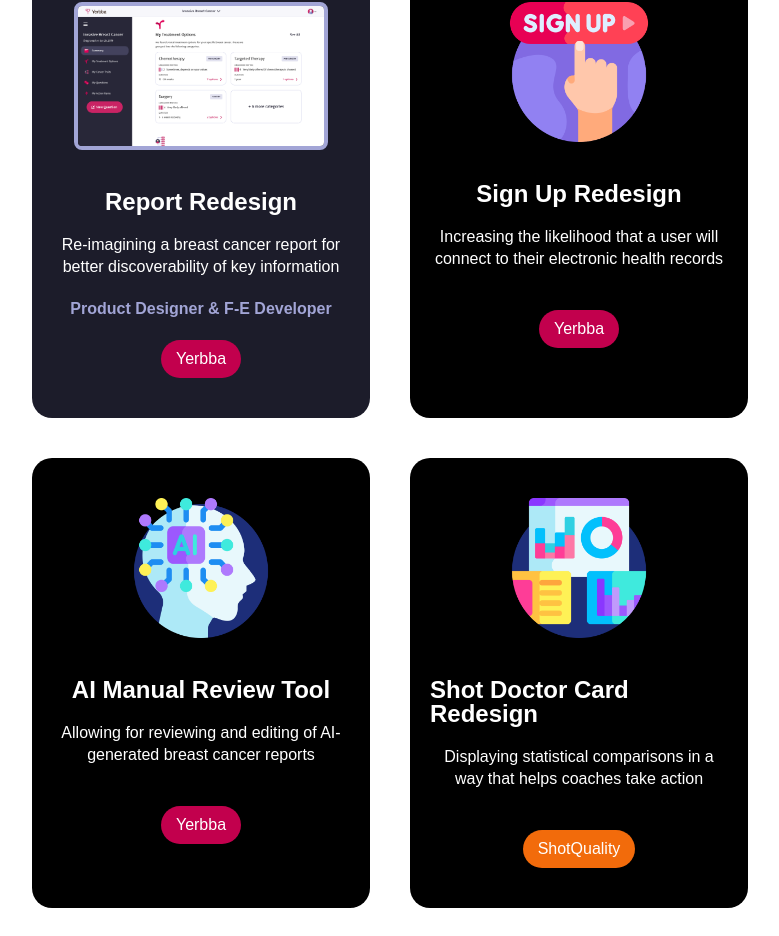
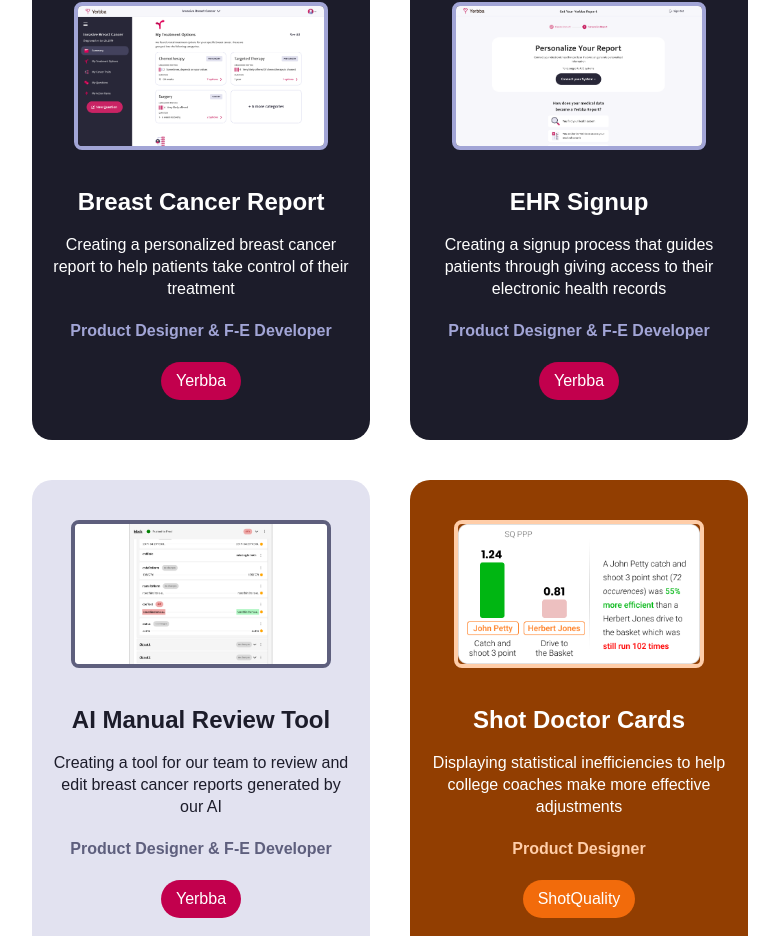
Before and after one commit to BenA56/Portfolio, a React (Create React App) app: page /Summary in a window 1280 px wide. Shown: the part 762-1698 px from the top of the page, without its empty margins (158-937 px from the left). Built offline with nearby package versions, Linux system fonts and the light colour scheme.

Commit message:
Case study cards

```diff
--- a/src/AIManualReviewTool/AIManualReviewTool.jsx
+++ b/src/AIManualReviewTool/AIManualReviewTool.jsx
@@ -1,7 +1,8 @@
 import CaseStudyHeader from "../CaseStudyHeader"
 import MyRole from "../MyRole"
 import NavBar from "../NavBar"
-import CaseStudy from "../CaseStudy"
+import CaseStudies from "../CaseStudies"
+
 
 const content = {
     background: "In order to guarantee accuracy, each breast cancer report generated by our AI must be manually reviewed before the user can see it.",
@@ -60,9 +61,12 @@
                 <div style={{display: "flex", flexDirection: "column", gap: "40px"}}>
                     <div className="header2"> Other Case Studies </div>
                     <div className="caseStudies">
-                        <CaseStudy name="Report Redesign" desc="Re-imagining a breast cancer report for better discoverability of key information" logo="/report.png" type="NDA" company="Yerbba"/>
-                        <CaseStudy name="Sign Up Redesign" desc="Increasing the likelihood that a user will connect to their electronic health records" logo="/signup.png" type="full" company="Yerbba"/>
-                        <CaseStudy name="Shot Doctor Card Redesign" desc="Displaying statistical comparisons in a way that helps coaches take action" logo="/analytics.png" type="full" company="ShotQuality"/>
+                        <CaseStudies show={{
+                            report: true,
+                            signup: true,
+                            review: false,
+                            cards: true
+                        }} />
                     </div>
                 </div>
             </div>
--- a/src/App.js
+++ b/src/App.js
@@ -1,6 +1,6 @@
 import './App.css';
 import NavBar from './NavBar';
-import CaseStudy from './CaseStudy';
+import CaseStudies from './CaseStudies';
 
 export const pageTitle = {
   fontFamily: "Mukta",
@@ -21,20 +21,12 @@
         <div className='bigContent' style={{maxWidth: "700px"}}> I'm a <b>Product Designer</b> with a Computer Science degree. After 2.5 years spent designing and building a personalized breast cancer report ... I eagerly await my next challenge. </div>
         <div className='header2'> Check Out My Work</div>
         <div className='caseStudies'>
-
-          {/* Report redesign case study card */}
-          <CaseStudy
-            name="Report Redesign"
-            desc="Re-imagining a breast cancer report for better discoverability of key information"
-            logo="/Summary-Options.png"
-            role="Product Designer & F-E Developer"
-            company="Yerbba"
-            backgroundColor="#1C1C2A"
-            accentColor="#A2A5D6"
-          />
-          <CaseStudy name="Sign Up Redesign" desc="Increasing the likelihood that a user will connect to their electronic health records" logo="/signup.png" type="full" company="Yerbba"/>
-          <CaseStudy name="AI Manual Review Tool" desc="Allowing for reviewing and editing of AI-generated breast cancer reports" logo="/artificial-intelligence.png" type="full" company="Yerbba"/>
-          <CaseStudy name="Shot Doctor Card Redesign" desc="Displaying statistical comparisons in a way that helps coaches take action" logo="/analytics.png" type="full" company="ShotQuality"/>
+          <CaseStudies show={{
+            report: true,
+            signup: true,
+            review: true,
+            cards: true
+          }} />
         </div>
       </div>
     </div>
--- /dev/null
+++ b/src/CaseStudies.jsx
@@ -0,0 +1,68 @@
+import React from "react"
+import CaseStudy from './CaseStudy';
+
+
+function CaseStudies(props) {
+    const {show} = props
+
+    return (
+        <React.Fragment>
+
+        {/* Report redesign case study card */}
+        {show.report ?
+            <CaseStudy
+                name="Breast Cancer Report"
+                desc="Creating a personalized breast cancer report to help patients take control of their treatment"
+                logo="/Summary-Options.png"
+                role="Product Designer & F-E Developer"
+                company="Yerbba"
+                backgroundColor="#1C1C2A"
+                accentColor="#A2A5D6"
+            />
+        : null}
+
+        {/* Signup redesign case study card */}
+        {show.signup ?
+            <CaseStudy
+                name="EHR Signup"
+                desc="Creating a signup process that guides patients through giving access to their electronic health records"
+                logo="/Yerbba-Signup.png"
+                role="Product Designer & F-E Developer"
+                company="Yerbba"
+                backgroundColor="#1C1C2A"
+                accentColor="#A2A5D6"
+            />
+        : null}
+
+        {/* AI Manual Review tool case study card */}
+        {show.review ?
+            <CaseStudy
+                name="AI Manual Review Tool"
+                desc="Creating a tool for our team to review and edit breast cancer reports generated by our AI"
+                logo="/Manual-Review.png"
+                role="Product Designer & F-E Developer"
+                company="Yerbba"
+                backgroundColor="#E2E2F0"
+                textColor="#1C1C2A"
+                accentColor="#5E5F7D"
+            />
+        : null}
+
+        {/* ShotDoctor case study card */}
+        {show.cards ?
+            <CaseStudy
+                name="Shot Doctor Cards"
+                desc="Displaying statistical inefficiencies to help college coaches make more effective adjustments"
+                logo="/comparison1.png"
+                role="Product Designer"
+                company="ShotQuality"
+                backgroundColor="#923E01"
+                textColor="white"
+                accentColor="#FFCDA8"
+            />
+        : null}
+        </React.Fragment>
+    )
+}
+
+export default CaseStudies
--- a/src/CaseStudy.css
+++ b/src/CaseStudy.css
@@ -10,10 +10,12 @@
     padding: 40px 20px;
     cursor: pointer;
     text-decoration: none;
+    transition: box-shadow 0.3s;
+
 }
 
 .card:hover {
-    background-color: #2D2D2D;
+    box-shadow: 0px 4px 16px 8px rgb(0,0,0,0.40);
 }
 
 .detailsWrapper {
--- a/src/CaseStudy.jsx
+++ b/src/CaseStudy.jsx
@@ -1,6 +1,5 @@
 import "./CaseStudy.css"
 import CompanyTag from "./Tags/CompanyTag"
-import TypeTag from "./Tags/TypeTag"
 import { Link } from "react-router-dom";
 
 function CaseStudy(props) {
@@ -9,7 +8,7 @@
     return (
         <Link className="card" to={`/` + name.split(" ").join("")} style={{backgroundColor: backgroundColor}}>
             <img src={logo} alt="name" width="auto" height="140px" style={{borderRadius: "8px", border: `4px solid ${accentColor}`}}/>
-            <div className="detailsWrapper">
+            <div className="detailsWrapper" style={{color: textColor}}>
                 <div className="title"> {name} </div>
                 <div className="desc"> {desc} </div>
                 <div className="desc" style={{color: accentColor}}><b> {role} </b></div>
--- a/src/NavBar.jsx
+++ b/src/NavBar.jsx
@@ -3,7 +3,7 @@
 import "./NavBar.css"
 
 const tabs = [
-    "Summary", "Report Redesign", "Sign Up Redesign", "AI Manual Review Tool", "Shot Doctor Card Redesign"
+    "Summary", "Breast Cancer Report", "EHR Signup", "AI Manual Review Tool", "Shot Doctor Cards"
 ]
 
 function Tab(props) {
--- a/src/Report Redesign/ReportRedesign.jsx
+++ b/src/Report Redesign/ReportRedesign.jsx
@@ -1,8 +1,8 @@
 import NavBar from "../NavBar"
 import MyRole from "../MyRole"
-import CaseStudy from "../CaseStudy"
 import CaseStudyHeader from "../CaseStudyHeader"
 import Warning from "../Warning"
+import CaseStudies from "../CaseStudies"
 
 const content = {
     background: "Before I joined the company they had released a first version of the report. The purpose of the first version was to prove that it could be done so not much attention was paid to the actual user experience.",
@@ -27,7 +27,7 @@
 function ReportRedesign(props) {
     return (
         <div>
-            <NavBar selectedTab="Report Redesign"/>
+            <NavBar selectedTab="Breast Cancer Report"/>
 
             {/* Header */}
             <div style={{display: "flex", flexDirection: "row", alignItems: "center", justifyContent: "space-between", padding: "80px 200px", backgroundColor: "#282738", color: "white", marginBottom: "85px"}}>
@@ -81,9 +81,12 @@
                 <div style={{display: "flex", flexDirection: "column", gap: "40px"}}>
                     <div className="header2"> Other Case Studies </div>
                     <div className="caseStudies">
-                        <CaseStudy name="Sign Up Redesign" desc="Increasing the likelihood that a user will connect to their electronic health records" logo="/signup.png" type="full" company="Yerbba"/>
-                        <CaseStudy name="AI Manual Review Tool" desc="Allowing for reviewing and editing of AI-generated breast cancer reports" logo="/artificial-intelligence.png" type="full" company="Yerbba"/>
-                        <CaseStudy name="Shot Doctor Card Redesign" desc="Displaying statistical comparisons in a way that helps coaches take action" logo="/analytics.png" type="full" company="ShotQuality"/>
+                        <CaseStudies show={{
+                            report: false,
+                            signup: true,
+                            review: true,
+                            cards: true
+                        }} />
                     </div>
                 </div>
             </div>
--- a/src/ShotDoctorCardRedesign/ShotDoctorCardRedesign.jsx
+++ b/src/ShotDoctorCardRedesign/ShotDoctorCardRedesign.jsx
@@ -2,7 +2,8 @@
 import MyRole from "../MyRole"
 import CaseStudyHeader from "../CaseStudyHeader"
 import Warning from "../Warning"
-import CaseStudy from "../CaseStudy"
+import CaseStudies from "../CaseStudies"
+
 
 const content = {
     background: "Shot Doctor cards are statistical comparisons between players that are meant to help coaches get actionable insights.",
@@ -25,7 +26,7 @@
 function ShotDoctorCardRedesign(props) {
     return (
         <div className="App">
-            <NavBar selectedTab="Shot Doctor Card Redesign"/>
+            <NavBar selectedTab="Shot Doctor Cards"/>
             <div className="caseStudyContent">
                 <CaseStudyHeader
                     logo="/analytics.png"
@@ -75,9 +76,12 @@
                 <div style={{display: "flex", flexDirection: "column", gap: "40px"}}>
                     <div className="header2"> Other Case Studies </div>
                     <div className="caseStudies">
-                        <CaseStudy name="Report Redesign" desc="Re-imagining a breast cancer report for better discoverability of key information" logo="/report.png" type="NDA" company="Yerbba"/>
-                        <CaseStudy name="Sign Up Redesign" desc="Increasing the likelihood that a user will connect to their electronic health records" logo="/signup.png" type="full" company="Yerbba"/>
-                        <CaseStudy name="AI Manual Review Tool" desc="Allowing for reviewing and editing of AI-generated breast cancer reports" logo="/artificial-intelligence.png" type="full" company="Yerbba"/>
+                        <CaseStudies show={{
+                            report: false,
+                            signup: true,
+                            review: true,
+                            cards: true
+                        }} />
                     </div>
                 </div>
             </div>
--- a/src/SignUpRedesign/SignUpRedesign.jsx
+++ b/src/SignUpRedesign/SignUpRedesign.jsx
@@ -1,7 +1,8 @@
 import NavBar from "../NavBar"
 import MyRole from "../MyRole"
 import CaseStudyHeader from "../CaseStudyHeader"
-import CaseStudy from "../CaseStudy"
+import CaseStudies from "../CaseStudies"
+
 
 const content = {
     background: "In order to generate a personalized breast cancer report for our users, they must grant us access to their electronic health records during the sign up process.",
@@ -34,7 +35,7 @@
 function SignUpRedesign(props) {
     return (
         <div className="App">
-            <NavBar selectedTab="Sign Up Redesign"/>
+            <NavBar selectedTab="EHR Signup"/>
             <div className="caseStudyContent">
                 <CaseStudyHeader
                     logo="/signup.png"
@@ -98,9 +99,12 @@
                 <div style={{display: "flex", flexDirection: "column", gap: "40px"}}>
                     <div className="header2"> Other Case Studies </div>
                     <div className="caseStudies">
-                        <CaseStudy name="Report Redesign" desc="Re-imagining a breast cancer report for better discoverability of key information" logo="/report.png" type="NDA" company="Yerbba"/>
-                        <CaseStudy name="AI Manual Review Tool" desc="Allowing for reviewing and editing of AI-generated breast cancer reports" logo="/artificial-intelligence.png" type="full" company="Yerbba"/>
-                        <CaseStudy name="Shot Doctor Card Redesign" desc="Displaying statistical comparisons in a way that helps coaches take action" logo="/analytics.png" type="full" company="ShotQuality"/>
+                        <CaseStudies show={{
+                            report: true,
+                            signup: false,
+                            review: true,
+                            cards: true
+                        }} />
                     </div>
                 </div>
             </div>
--- a/src/index.js
+++ b/src/index.js
@@ -22,14 +22,14 @@
     </React.Fragment>,
   },
   {
-    path: "/ReportRedesign",
+    path: "/BreastCancerReport",
     element: <React.Fragment>
       <ScrollToTop/>
       <ReportRedesign/>
     </React.Fragment>,
   },
   {
-    path: "/ShotDoctorCardRedesign",
+    path: "/ShotDoctorCards",
     element: <React.Fragment>
       <ScrollToTop/>
       <ShotDoctorCardRedesign />
@@ -43,7 +43,7 @@
     </React.Fragment>,
   },
   {
-    path: "/SignUpRedesign",
+    path: "/EHRSignup",
     element: <React.Fragment>
       <ScrollToTop/>
       <SignUpRedesign />
```
Also changed, not shown: public/Manual-Review.png (added), public/Yerbba-Signup.png (added).
